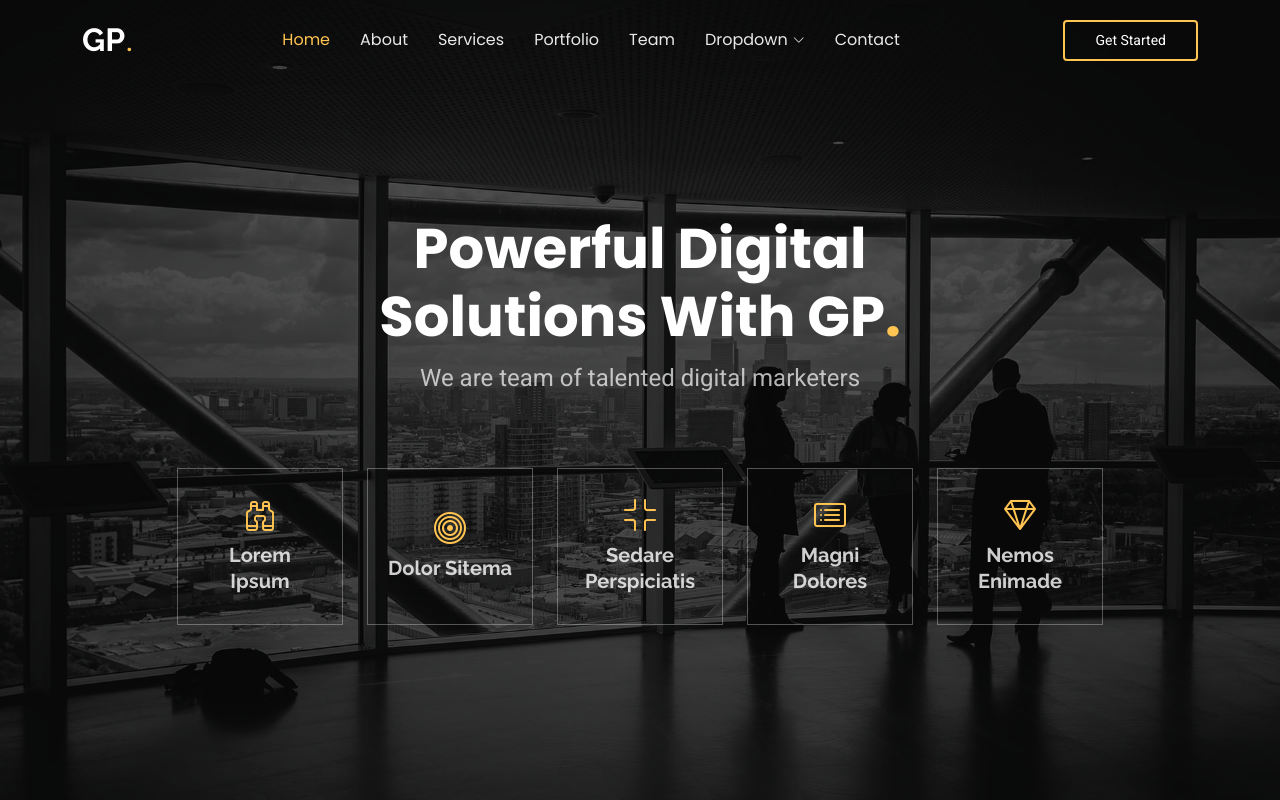
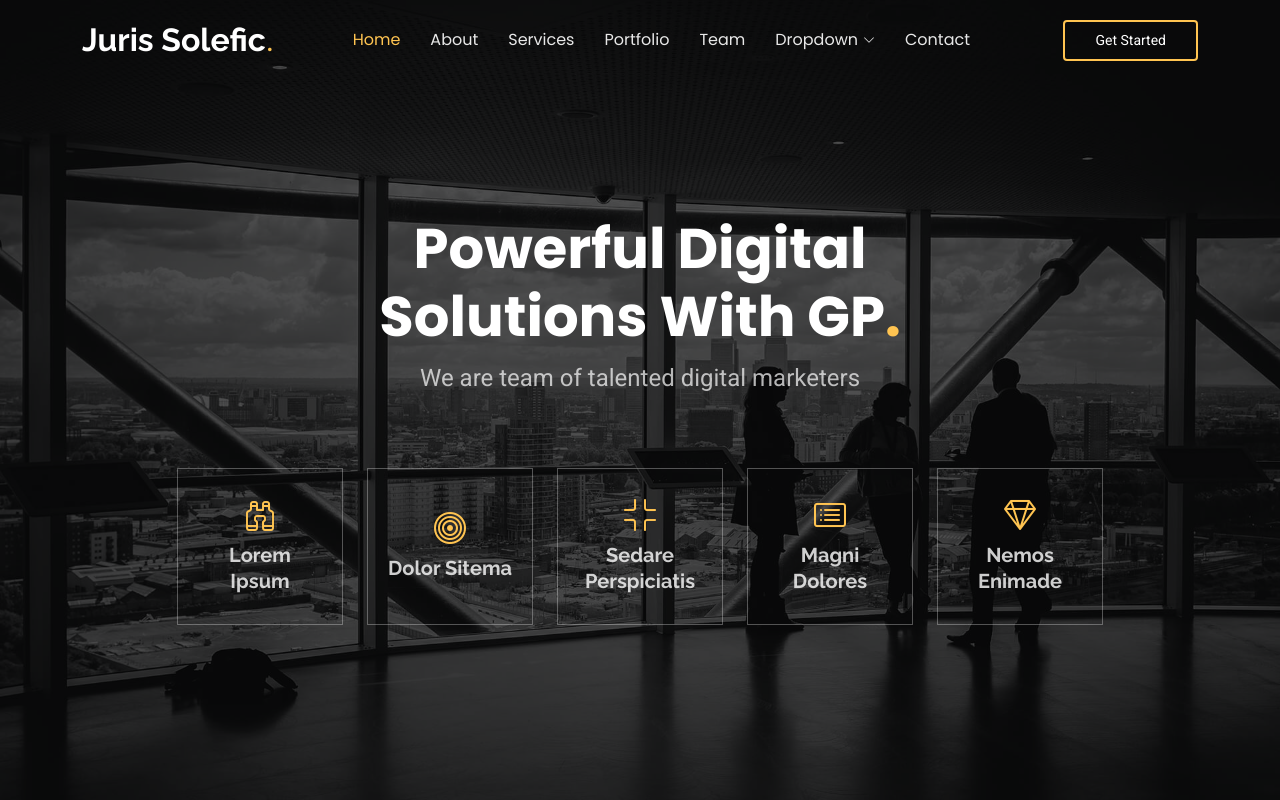
Before and after one commit to DanielaGarrcia/solefic.2, a plain HTML site: page index.html in a window 1280 px wide. Shown: the top 800 px of the page. Drawn offline with Linux system fonts and the light colour scheme.

Commit message:
second commit

```diff
--- a/index.html
+++ b/index.html
@@ -4,7 +4,7 @@
 <head>
   <meta charset="utf-8">
   <meta content="width=device-width, initial-scale=1.0" name="viewport">
-  <title>Index - Gp Bootstrap Template</title>
+  <title>Juris Solefic</title>
   <meta name="description" content="">
   <meta name="keywords" content="">
 
@@ -44,7 +44,7 @@
       <a href="index.html" class="logo d-flex align-items-center me-auto me-lg-0">
         <!-- Uncomment the line below if you also wish to use an image logo -->
         <!-- <img src="assets/img/logo.png" alt=""> -->
-        <h1 class="sitename">GP</h1>
+        <h1 class="sitename">Juris Solefic</h1>
         <span>.</span>
       </a>
 
```
